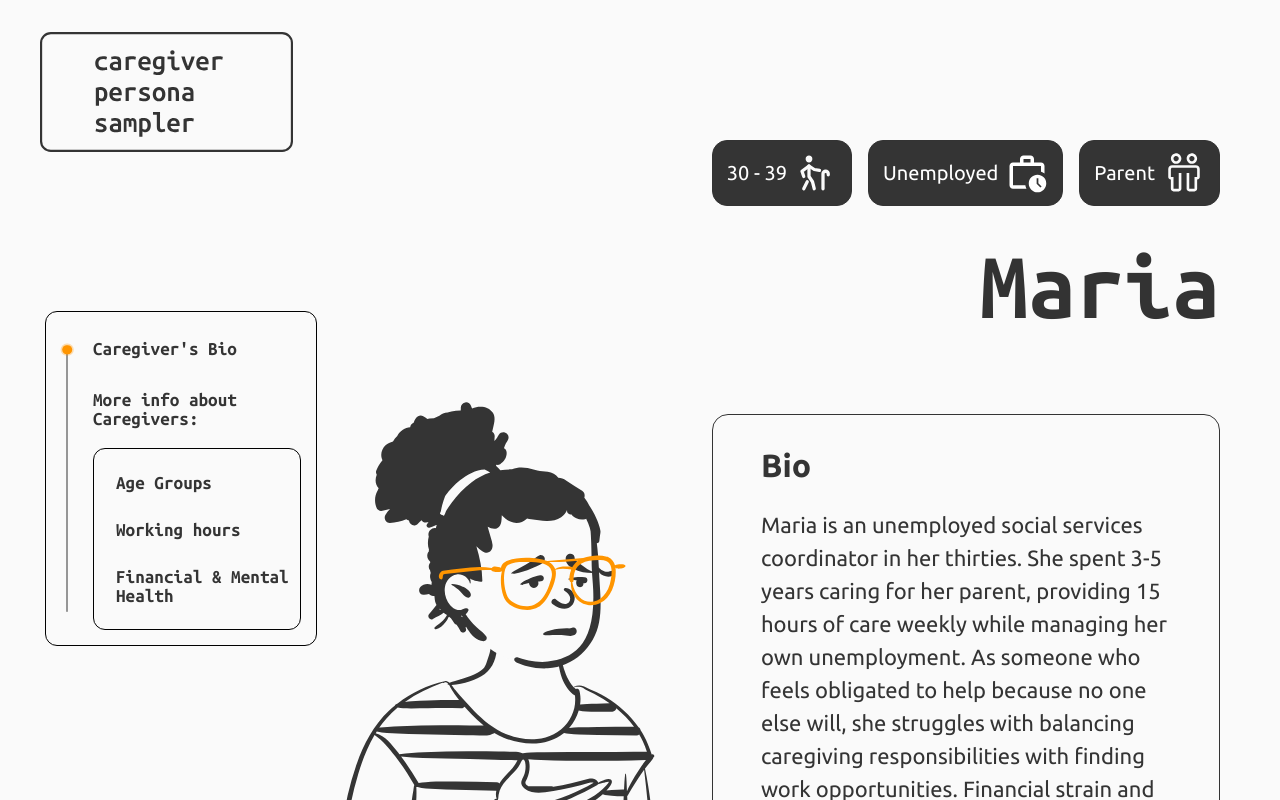
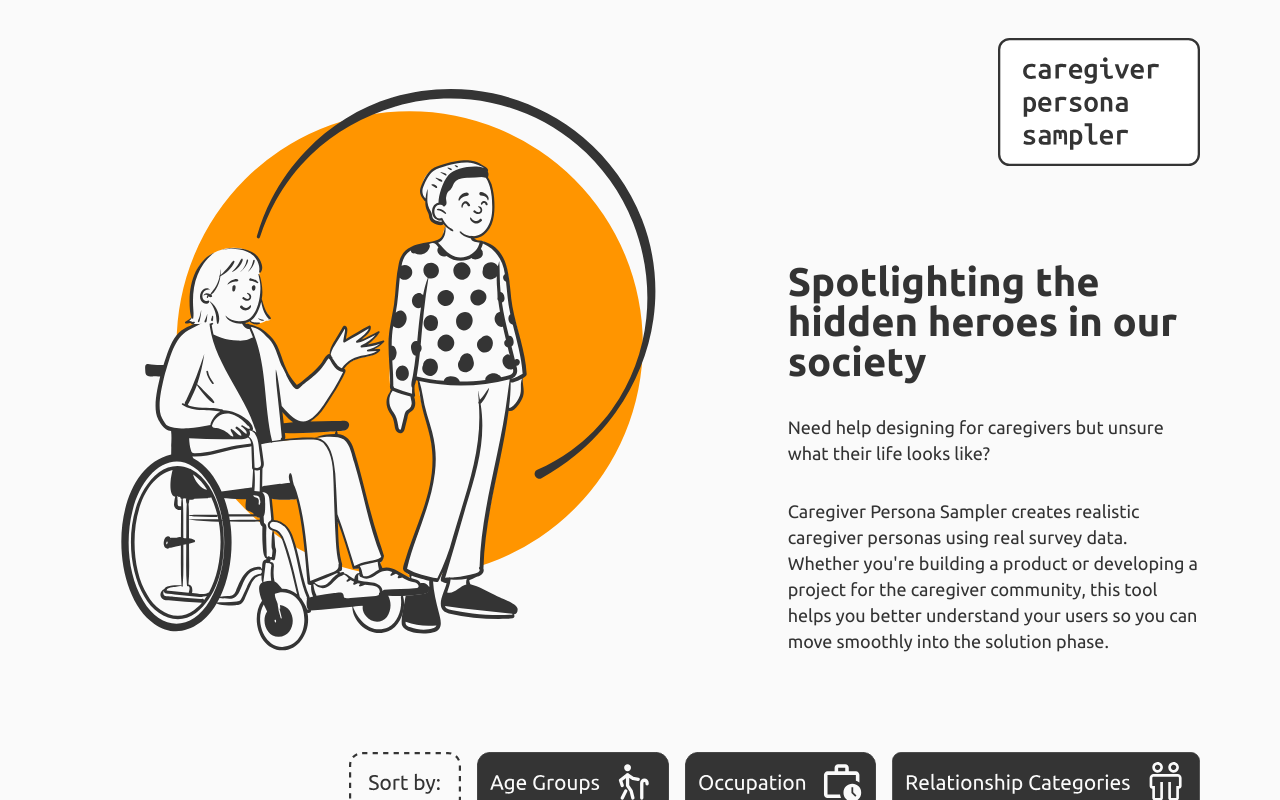
Before and after one commit to xyzesther/caregiver_persona_sampler, a React (Vite) app: page / in a window 1280 px wide. Shown: the top 800 px of the page. Built offline with nearby package versions, Linux system fonts and the light colour scheme; a web font is replaced by a local one.

Commit message:
Updated main entry point

```diff
--- a/src/Profile.css
+++ b/src/Profile.css
@@ -277,7 +277,7 @@
   font-family: "Ubuntu Mono", "Ubuntu Sans Mono", "Courier New", monospace;
   font-weight: 600;
   margin: 0;
-  margin-top: 16px;
+  margin-top: 100px;
   font-size: 96px;
 }
 
--- a/src/main.jsx
+++ b/src/main.jsx
@@ -1,10 +1,9 @@
 import { StrictMode } from 'react';
 import { createRoot } from 'react-dom/client';
 import App from './App.jsx';
-import Profile from './Profile.jsx';
 
 createRoot(document.getElementById('root')).render(
   <StrictMode>
-    <Profile />
+    <App />
   </StrictMode>
 );
```
